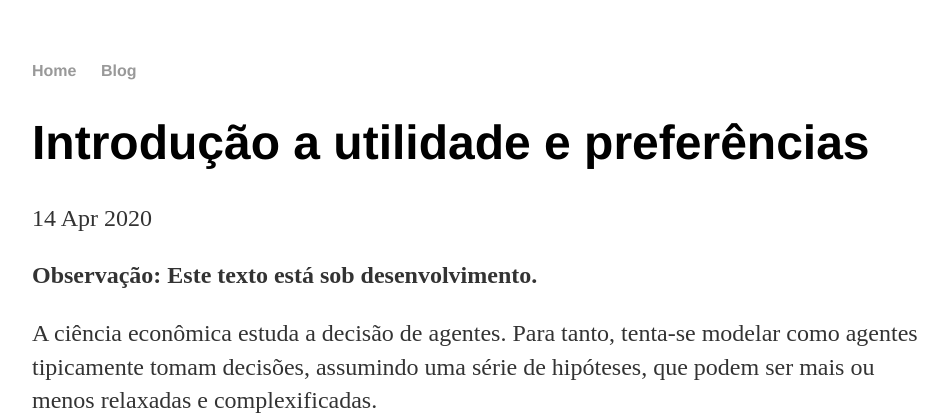
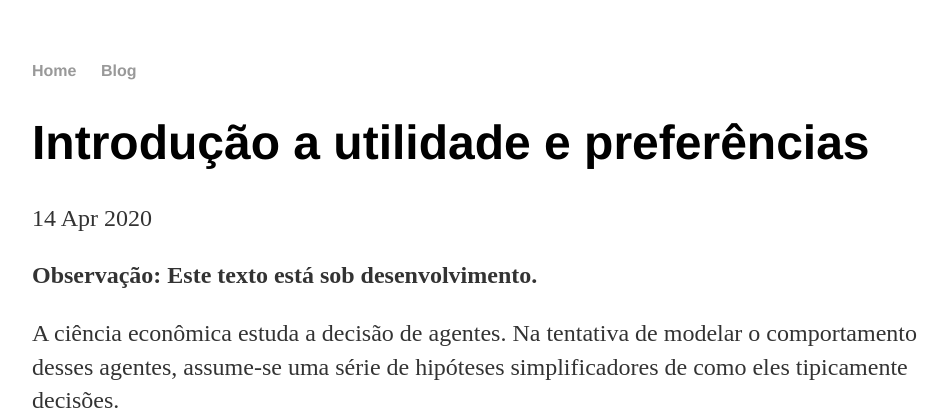
Before and after one commit to t6aguirre/old-blog, a Jekyll site: the page built from _posts/2020-04-14-utilidade.md, in a window 1280 px wide and 900 px high, cut to the strip 0-418 px from the top of the window. Shown: the whole strip, without its empty margins (160-1108 px from the left). Built offline with Jekyll 4.4.1, drawn with Linux system fonts in a browser that asks for light colours.

Commit message:
redação

```diff
--- a/_posts/2020-04-14-utilidade.md
+++ b/_posts/2020-04-14-utilidade.md
@@ -6,7 +6,7 @@ date: 2020-4-14
 
 **Observação: Este texto está sob desenvolvimento.**
 
-A ciência econômica estuda a decisão de agentes. Para tanto, tenta-se modelar como agentes tipicamente tomam decisões, assumindo uma série de hipóteses, que podem ser mais ou menos relaxadas e complexificadas.
+A ciência econômica estuda a decisão de agentes. Na tentativa de modelar o comportamento desses agentes, assume-se uma série de hipóteses simplificadores de como eles tipicamente decisões.
 
 Quando um agente tem a opção de escolher entre duas opções, <img src="https://tex.s2cms.ru/svg/A" alt="A" /> e <img src="https://tex.s2cms.ru/svg/B" alt="B" />, e ele escolhe <img src="https://tex.s2cms.ru/svg/B" alt="B" /> em vez de <img src="https://tex.s2cms.ru/svg/A" alt="A" />, dizemos que ele prefere <img src="https://tex.s2cms.ru/svg/B" alt="B" /> a <img src="https://tex.s2cms.ru/svg/A" alt="A" />. Matematicamente, denotamos:
 <img src="https://tex.s2cms.ru/svg/%20A%20%5Cprec%20B" alt=" A \prec B" />
```
